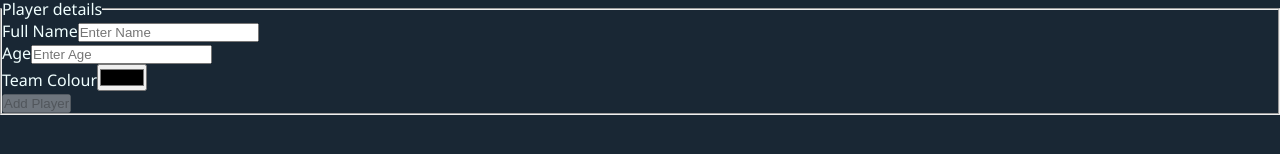
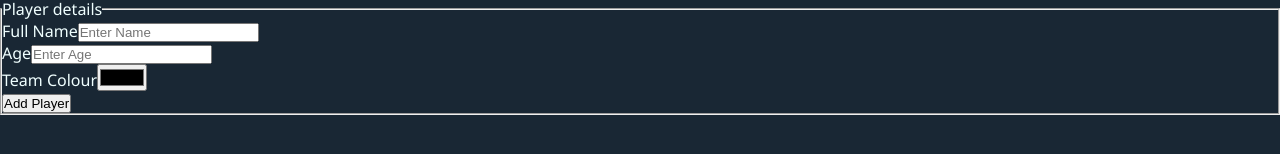
Before and after one commit to wallisCodes/table-tennis-scorer, a React (Vite) app in the folder client/: page / in a window 1280 px wide. Shown: the part 202-356 px from the top of the page. Built offline with nearby package versions, Linux system fonts and the light colour scheme.

Commit message:
Reset player state before deployment

```diff
--- a/client/src/App.jsx
+++ b/client/src/App.jsx
@@ -16,25 +16,25 @@ export default function App(){
             bestOf: "1"
         }
     );
-    // const [players, setPlayers] = useState([]);
-    const [players, setPlayers] = useState([ // for testing purposes
-        {
-            id: uuidv4(),
-            name: "Wallis",
-            age: 28,
-            colour: "#ffffff",
-            serving: false,
-            points: 12,
-        },
-        {
-            id: uuidv4(),
-            name: "Lau",
-            age: 56,
-            colour: "#000000",
-            serving: false,
-            points: 12,
-        }
-    ]);
+    const [players, setPlayers] = useState([]);
+    // const [players, setPlayers] = useState([ // for testing purposes
+    //     {
+    //         id: uuidv4(),
+    //         name: "Wallis",
+    //         age: 28,
+    //         colour: "#ffffff",
+    //         serving: false,
+    //         points: 12,
+    //     },
+    //     {
+    //         id: uuidv4(),
+    //         name: "Lau",
+    //         age: 56,
+    //         colour: "#000000",
+    //         serving: false,
+    //         points: 12,
+    //     }
+    // ]);
     const [display, setDisplay] = useState("input");
 
 
```
